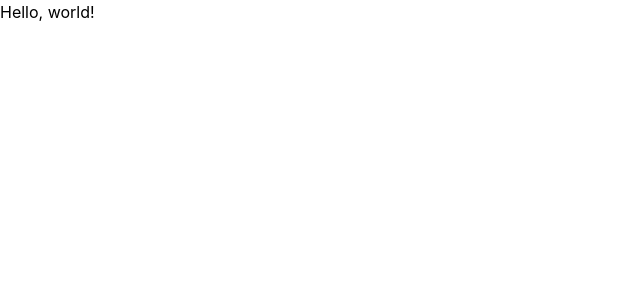
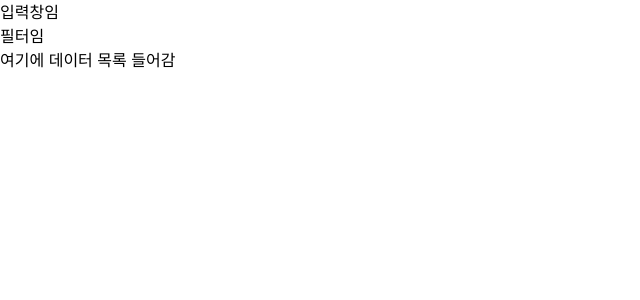
Before and after one commit to lybell-art/todo-react, a React (Vite) app: page / in a window 1280 px wide. Shown: the top 300 px of the page, without its empty margins (0-640 px from the left). Built offline with nearby package versions, Linux system fonts and the light colour scheme.

Commit message:
[Scaffold] 앱의 기초 구조 추가

```diff
--- a/src/App.jsx
+++ b/src/App.jsx
@@ -1,8 +1,39 @@
+import { useState } from "react";
+import TodoInsertForm from "./components/TodoInsertForm.jsx";
+import TodoFilter from "./components/TodoFilter.jsx";
+import TodoList from "./components/TodoList.jsx";
 import "./App.css";
 
 function App() {
+	const [todoData, setTodoData] = useState([]);
+	const [filter, setFilter] = useState("all");
+
+	const filteredList = todoData.filter(({completed})=>{
+		if(filter === "completed") return completed;
+		if(filter === "incompleted") return !completed;
+		return true;
+	});
+	const addItem = (value)=>{
+		setTodoData( data=>[...data, {value, completed: false, id: Math.random()}] );
+	};
+	const updateItem = (detail)=>{
+		setTodoData( data=>data.map( (item)=>{
+			if(item.id === detail.id) return {...item, ...detail};
+			return item;
+		} ) );
+	};
+	const removeItem = (id)=>{
+		setTodoData( data=>data.filter( ({id})=>id !== +detail ) );
+	};
+
 	return (
-		<div>Hello, world!</div>
+		<main>
+			<TodoInsertForm onSubmit={ addItem } />
+			<div>
+				<TodoFilter onChange={ setFilter }/>
+				<TodoList data={ filteredList } updateItem={updateItem} removeItem={removeItem} />
+			</div>
+		</main>
 	)
 }
 
--- /dev/null
+++ b/src/components/TodoFilter.jsx
@@ -0,0 +1,4 @@
+export default function TodoFilter({onChange})
+{
+	return <div>필터임</div>
+}
--- /dev/null
+++ b/src/components/TodoInsertForm.jsx
@@ -0,0 +1,4 @@
+export default function TodoInsertForm({onChange})
+{
+	return <div>입력창임</div>
+}
--- /dev/null
+++ b/src/components/TodoList.jsx
@@ -0,0 +1,4 @@
+export default function TodoList({data, updateItem, removeItem})
+{
+	return <div>여기에 데이터 목록 들어감</div>
+}
```
